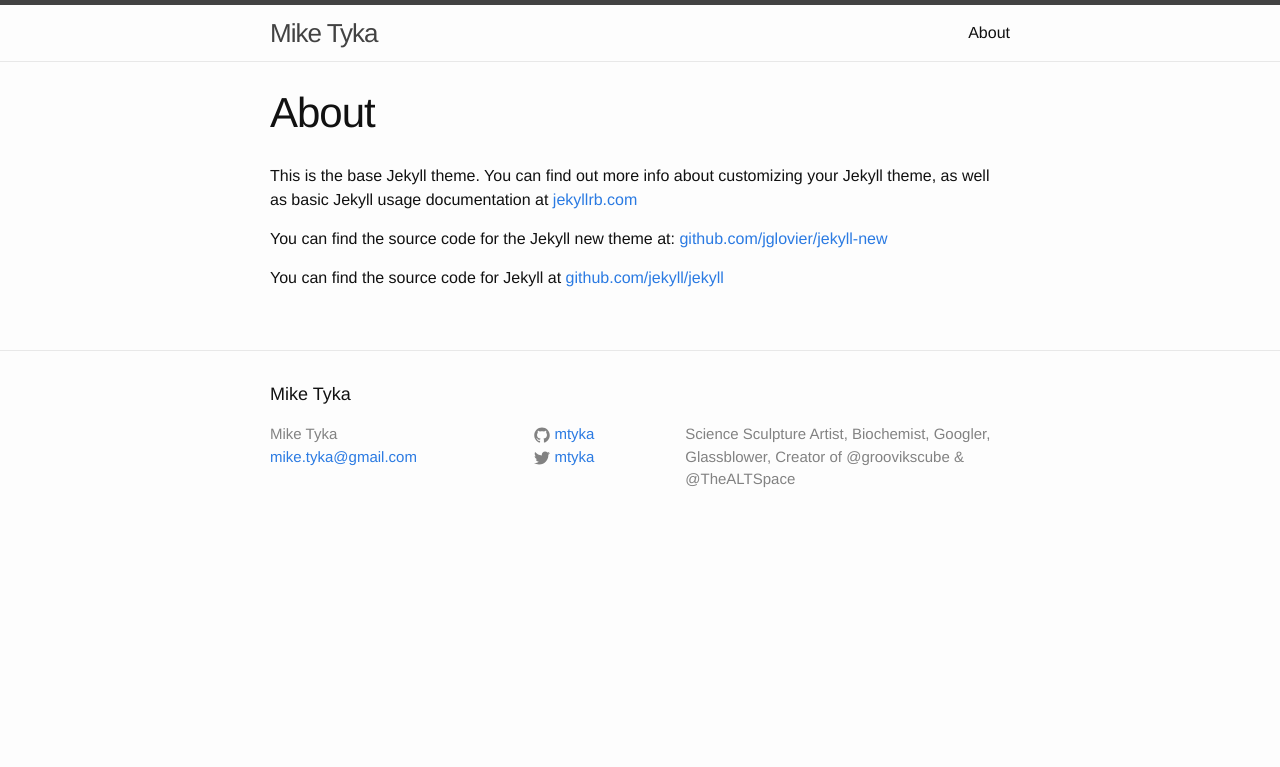
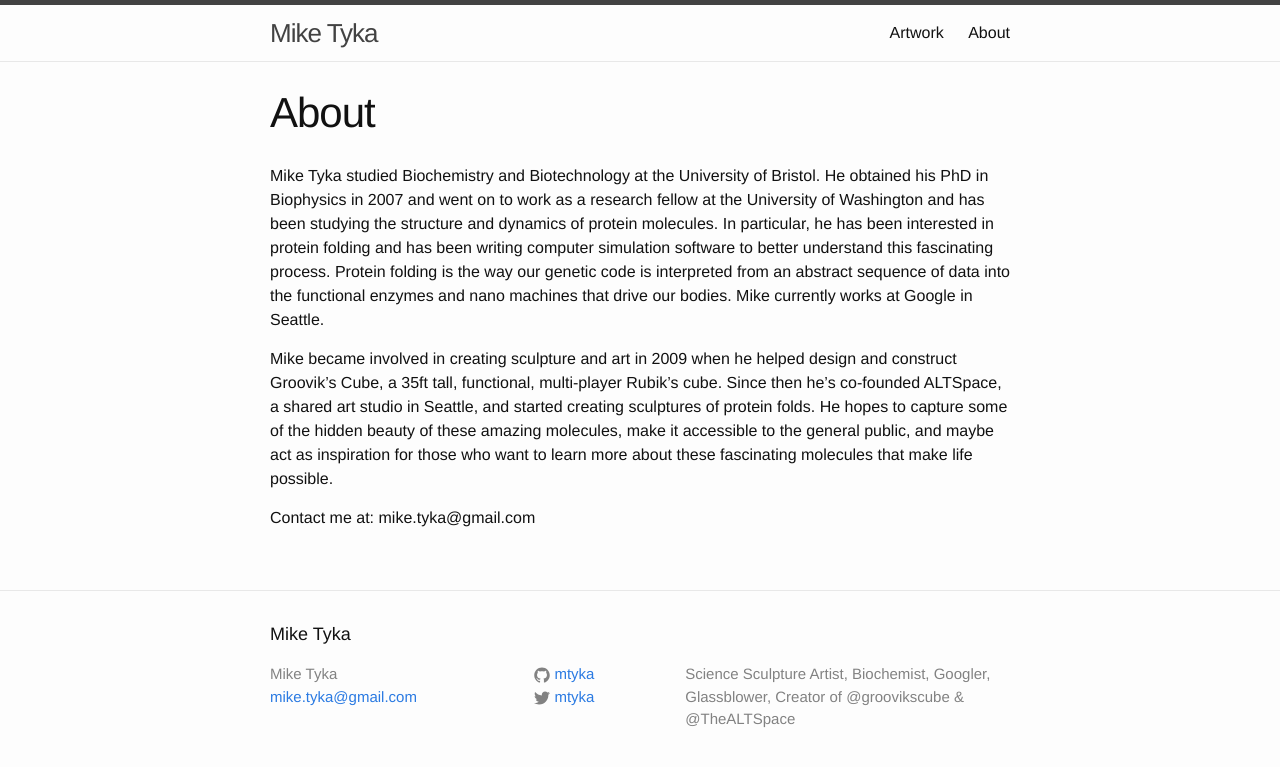
Before and after one commit to mtyka/mtyka.github.io, a Jekyll site: the page built from about.md, in a window 1280 px wide. Shown: the top 767 px of the page. Built offline with Jekyll 4.4.1, drawn with Linux system fonts in a browser that asks for light colours.

Commit message:
About, bugfixes, link to art site

```diff
--- a/_config.yml
+++ b/_config.yml
@@ -4,7 +4,7 @@ email: mike.tyka@gmail.com
 description: > # this means to ignore newlines until "baseurl:"
   Science Sculpture Artist, Biochemist, Googler, Glassblower, Creator of @groovikscube & @TheALTSpace
 baseurl: "" # the subpath of your site, e.g. /blog/
-url: "http://http://karpathy.github.io/" # the base hostname & protocol for your site
+url: "http://mtyka.github.io/" # the base hostname & protocol for your site
 twitter_username: mtyka
 github_username:  mtyka
 
--- a/_includes/head.html
+++ b/_includes/head.html
@@ -9,4 +9,15 @@
   <link rel="stylesheet" href="{{ "/css/main.css" | prepend: site.baseurl }}">
   <link rel="canonical" href="{{ page.url | replace:'index.html','' | prepend: site.baseurl | prepend: site.url }}">
   <link rel="alternate" type="application/rss+xml" title="{{ site.title }}" href="{{ "/feed.xml" | prepend: site.baseurl | prepend: site.url }}" />
+  <script type="text/javascript">
+    var _gaq = _gaq || [];
+    _gaq.push(['_setAccount', 'UA-15384464-1']);
+    _gaq.push(['_trackPageview']);
+
+    (function() {
+     var ga = document.createElement('script'); ga.type = 'text/javascript'; ga.async = true;
+     ga.src = ('https:' == document.location.protocol ? 'https://ssl' : 'http://www') + '.google-analytics.com/ga.js';
+     var s = document.getElementsByTagName('script')[0]; s.parentNode.insertBefore(ga, s);
+     })();
+  </script>
 </head>
--- a/_includes/header.html
+++ b/_includes/header.html
@@ -14,6 +14,7 @@
       </a>
 
       <div class="trigger">
+        <a class="page-link" href="http://www.miketyka.com/">Artwork</a>
         {% for page in site.pages %}
           {% if page.title %}
           <a class="page-link" href="{{ page.url | prepend: site.baseurl }}">{{ page.title }}</a>
--- a/about.md
+++ b/about.md
@@ -4,8 +4,8 @@ title: About
 permalink: /about/
 ---
 
-This is the base Jekyll theme. You can find out more info about customizing your Jekyll theme, as well as basic Jekyll usage documentation at [jekyllrb.com](http://jekyllrb.com/)
+Mike Tyka studied Biochemistry and Biotechnology at the University of Bristol. He obtained his PhD in Biophysics in 2007 and went on to work as a research fellow at the University of Washington and has been studying the structure and dynamics of protein molecules. In particular, he has been interested in protein folding and has been writing computer simulation software to better understand this fascinating process. Protein folding is the way our genetic code is interpreted from an abstract sequence of data into the functional enzymes and nano machines that drive our bodies. Mike currently works at Google in Seattle.
 
-You can find the source code for the Jekyll new theme at: [github.com/jglovier/jekyll-new](https://github.com/jglovier/jekyll-new)
+Mike became involved in creating sculpture and art in 2009 when he helped design and construct Groovik's Cube, a 35ft tall, functional, multi-player Rubik's cube. Since then he's co-founded ALTSpace, a shared art studio in Seattle, and started creating sculptures of protein folds. He hopes to capture some of the hidden beauty of these amazing molecules, make it accessible to the general public, and maybe act as inspiration for those who want to learn more about these fascinating molecules that make life possible.
 
-You can find the source code for Jekyll at [github.com/jekyll/jekyll](https://github.com/jekyll/jekyll)
+Contact me at: mike.tyka@gmail.com
```
